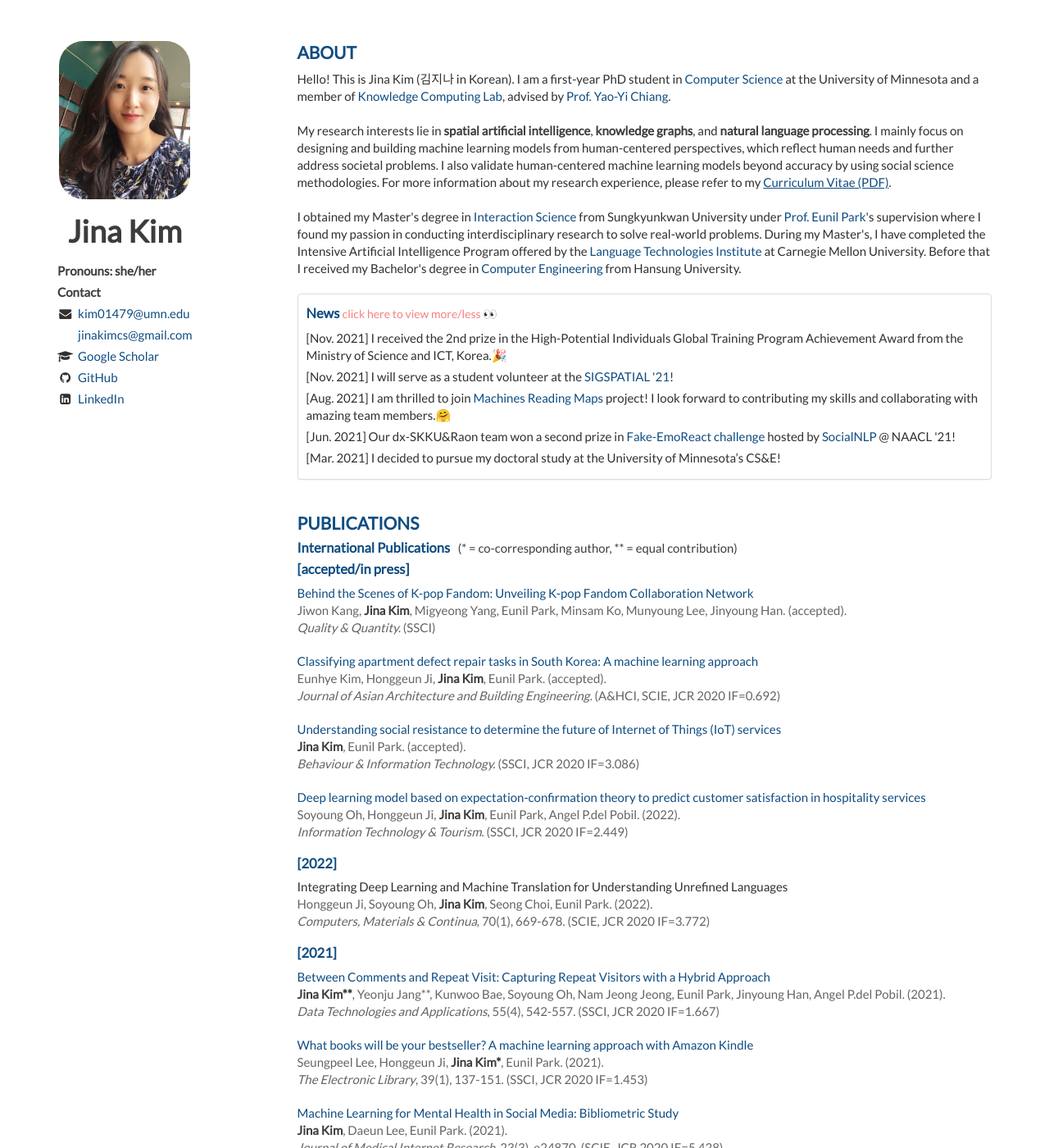
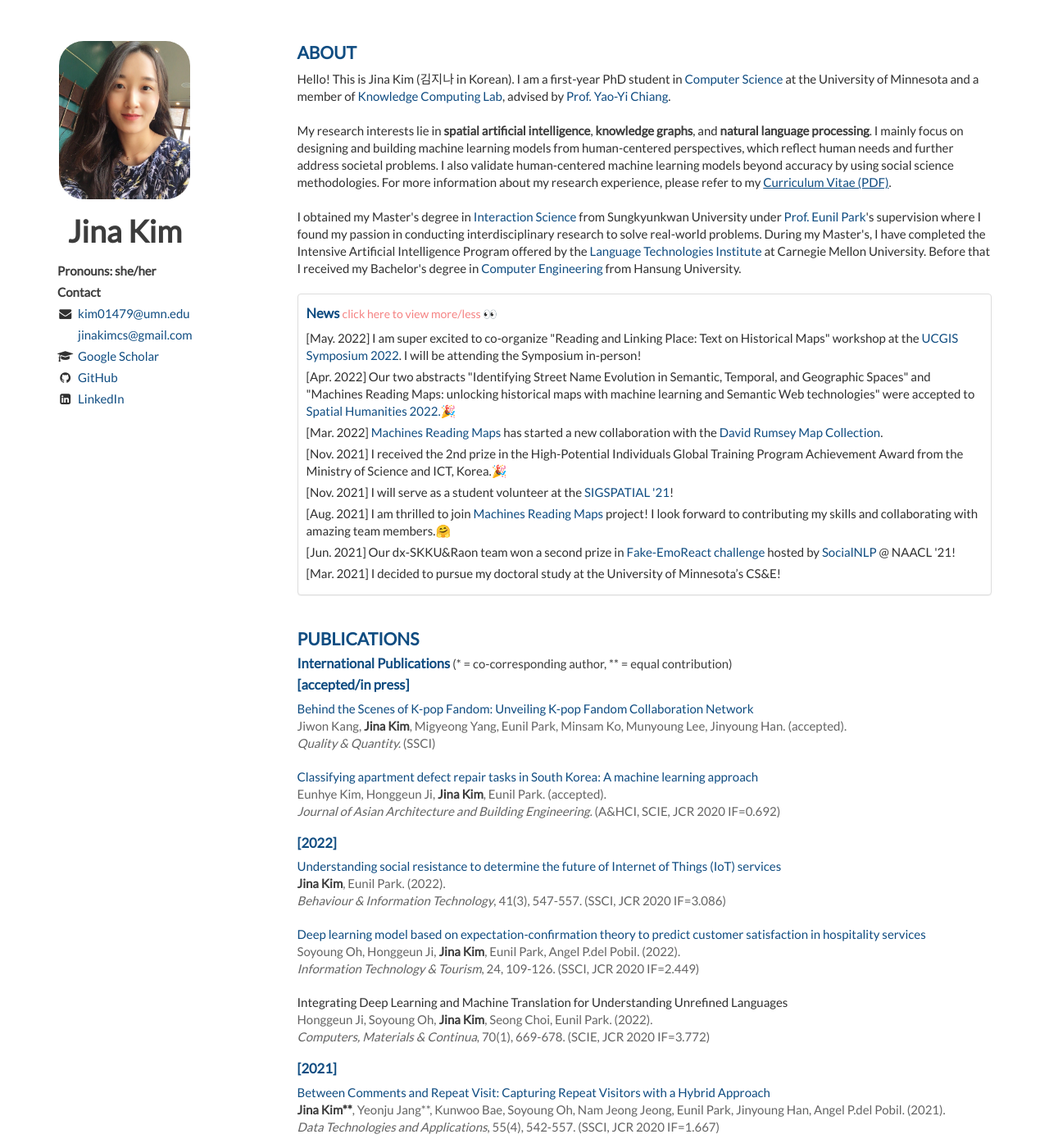
Before and after one commit to Jina-Kim/Jina-Kim.github.io, a Jekyll site: the page built from index.html, in a window 1280 px wide and 1400 px high. Shown: the whole window at 82% size. Built offline with Jekyll 4.4.1, drawn with Linux system fonts in a browser that asks for light colours; nearby versions of some CDN libraries; the list of posts is cut into pages by our own code.

Commit message:
Update about.html

```diff
--- a/_includes/about.html
+++ b/_includes/about.html
@@ -18,6 +18,9 @@
       <div class="panel-body">
           <h2>News <a type="button" data-toggle="collapse" data-target="#collapseList" aria-expanded="false" aria-controls="collapseList" style="font-size: 85%; color: #F58282;font-weight: normal;">click here to view more/less 👀</a></h2>
         <ul class="list-unstyled">
+            <li>[May. 2022] I am super excited to co-organize "Reading and Linking Place: Text on Historical Maps" workshop at the <a href="https://www.ucgis.org/symposium-2022-main">UCGIS Symposium 2022</a>. I will be attending the Symposium in-person!</li>
+            <li>[Apr. 2022] Our two abstracts "Identifying Street Name Evolution in Semantic, Temporal, and Geographic Spaces" and "Machines Reading Maps: unlocking historical maps with machine learning and Semantic Web technologies" were accepted to <a href="https://www.gcdh.ugent.be/spatial-humanities-2022">Spatial Humanities 2022.🎉</a></li>
+            <li>[Mar. 2022] <a href="http://machines-reading-maps.github.io">Machines Reading Maps</a> has started a new collaboration with the <a href="https://www.davidrumsey.com/">David Rumsey Map Collection</a>. </li>
             <li>[Nov. 2021] I received the 2nd prize in the High-Potential Individuals Global Training Program Achievement Award from the Ministry of Science and ICT, Korea.🎉</li>
             <li>[Nov. 2021] I will serve as a student volunteer at the <a href="https://sigspatial2021.sigspatial.org">SIGSPATIAL '21</a>!</li>
             <li>[Aug. 2021] I am thrilled to join <a href="http://machines-reading-maps.github.io">Machines Reading Maps</a> project! I look forward to contributing my skills and collaborating with amazing team members.🤗</li>
--- a/_includes/publications.html
+++ b/_includes/publications.html
@@ -1,7 +1,7 @@
 <div class="content">
     <h1>Publications</h1>
 
-    <h2>International Publications &nbsp; <span style="font-size: 90%;color: rgb(60, 60, 60);font-weight: normal;">(* = co-corresponding author, ** = equal contribution)</span></h2>
+    <h2>International Publications <span style="font-size: 90%;color: rgb(60, 60, 60);font-weight: normal;">(* = co-corresponding author, ** = equal contribution)</span></h2>
 
     <h2>[accepted/in press]</h2>
     <article>
@@ -20,11 +20,13 @@
         </header>
     </article>
 
+    <h2>[2022]</h2>
+
     <article>
         <header>
             <a href="https://www.tandfonline.com/doi/abs/10.1080/0144929X.2020.1827033" class="paper_link">Understanding social resistance to determine the future of Internet of Things (IoT) services</a><br/>
-            <span> <em>Jina Kim</em>, Eunil Park. (accepted).</span><br/>
-            <span><i>Behaviour & Information Technology.</i> (SSCI, JCR 2020 IF=3.086)</span>
+            <span> <em>Jina Kim</em>, Eunil Park. (2022).</span><br/>
+            <span><i>Behaviour & Information Technology</i>, 41(3), 547-557. (SSCI, JCR 2020 IF=3.086)</span>
         </header>
     </article>
 
@@ -32,11 +34,9 @@
         <header>
             <a href="https://link.springer.com/article/10.1007/s40558-022-00222-z" class="paper_link"> Deep learning model based on expectation-confirmation theory to predict customer satisfaction in hospitality services</a><br/>
             <span> Soyoung Oh, Honggeun Ji, <em>Jina Kim</em>, Eunil Park, Angel P.del Pobil. (2022).</span><br/>
-            <span><i>Information Technology & Tourism</i>. (SSCI, JCR 2020 IF=2.449)</span>
+            <span><i>Information Technology & Tourism</i>, 24, 109-126. (SSCI, JCR 2020 IF=2.449)</span>
         </header>
     </article>
-
-    <h2>[2022]</h2>
 
     <article>
         <header>
```
